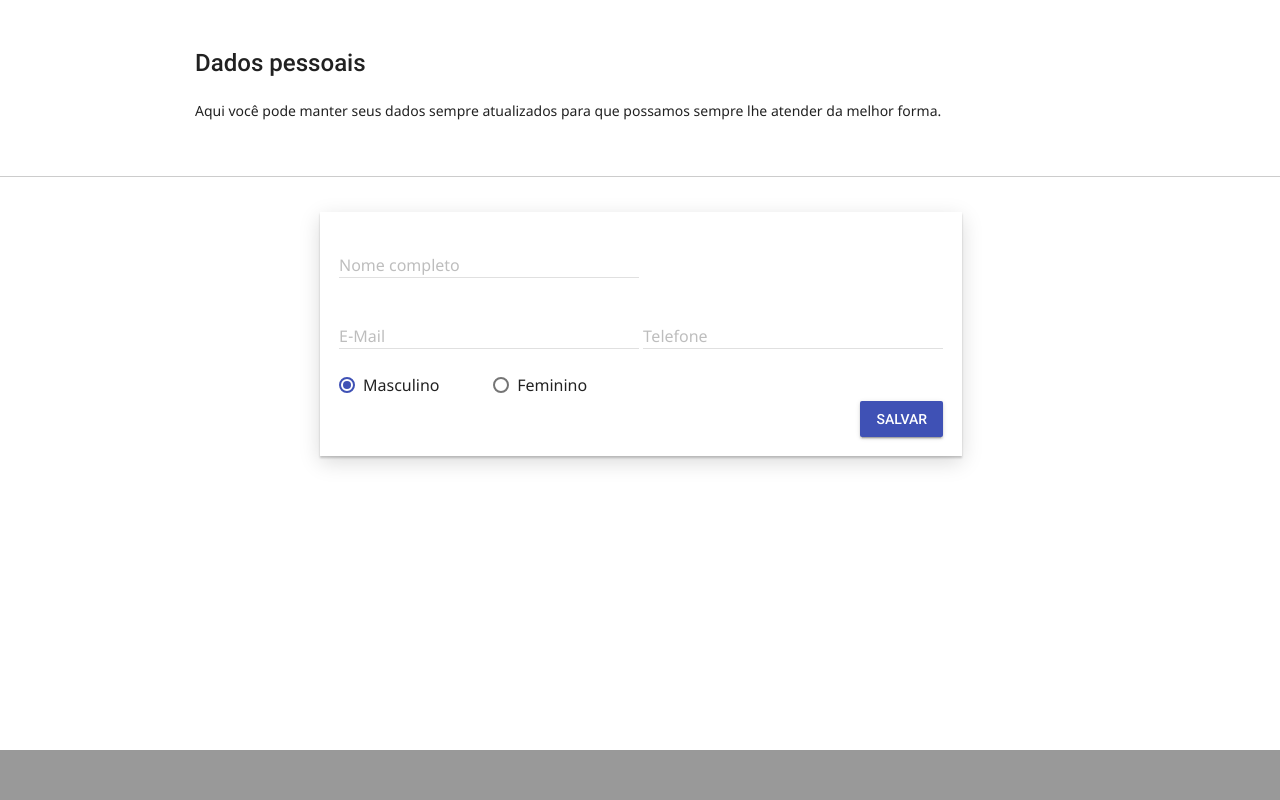
After one commit to Josebr1/projeto-conclusao-curso-tpi, a PHP site: page /tab-dados-pessoais.php in a window 1280 px wide. The commit adds this page. Run offline with PHP 8.4, Linux system fonts and the light colour scheme.

Commit message:
add tab-dados-pessoais

```diff
--- a/css/styles.css
+++ b/css/styles.css
@@ -193,14 +193,26 @@ footer {
     left: 0;
     right: 0;
     margin: auto;
-
     height: 100%;
     min-height: 100%;
     width: 70%;
     min-width: 65%;
     background-color: #FFFFFF;
     padding: 20px 20px 20px 20px;
+}
 
+.panel-container-dados {
+    top: 0;
+    bottom: 0;
+    left: 0;
+    right: 0;
+    margin: auto;
+    height: 100%;
+    min-height: 100%;
+    width: 50%;
+    min-width: 35%;
+    background-color: #FFFFFF;
+    padding: 20px 20px 20px 20px;
 }
 
 .user-containe{
@@ -223,7 +235,6 @@ footer {
    bottom:0px;
     right: 0;
    height:50px;
-   width:auto;
    margin-bottom: 0;
    background:#999;
 }
@@ -238,3 +249,8 @@ footer {
     margin-bottom: 0;
     background:#999;
 }
+
+.table-shadow{
+    padding: 16px 16px 16px 16px;
+    box-shadow: 0 2px 2px 0 rgba(0, 0, 0, 0.2), 0 6px 20px 0 rgba(0, 0, 0, 0.15);
+}
--- a/js/js.js
+++ b/js/js.js
@@ -29,3 +29,6 @@ function abrirPopupComInfo(url, info) {
     newwindow.focus();
     return false;
 }
+function calendario() {
+$( "#calendario" ).datepicker();
+}
--- a/menu-tabs-user.php
+++ b/menu-tabs-user.php
@@ -52,7 +52,7 @@
             <div class="page-content"><iframe style="width:100%; height:100%; position: absolute" src="tab-topicos-php.php" frameborder="no"></iframe></div>
         </section>
         <section class="mdl-layout__tab-panel" id="scroll-tab-3">
-            <div class="page-content"><iframe style="width:100%; height:100%; position: absolute" src="tab-inicial-user.php" frameborder="no"></iframe></div>
+            <div class="page-content"><iframe style="width:100%; height:100%; position: absolute" src="tab-dados-pessoais.php" frameborder="no"></iframe></div>
         </section>
         <section class="mdl-layout__tab-panel" id="scroll-tab-4">
             <div class="page-content"><!-- Your content goes here --></div>
--- /dev/null
+++ b/tab-dados-pessoais.php
@@ -0,0 +1,103 @@
+<!DOCTYPE html>
+<html lang="pt-br">
+<head>
+    <meta charset="UTF-8">
+    <title>Cadastro</title>
+
+    <!--Import Google Icon Font-->
+    <link rel="stylesheet" href="https://fonts.googleapis.com/icon?family=Material+Icons">
+
+    <!--Import style-->
+    <link type="text/css" rel="stylesheet" href="css/styles.css" media="screen,projection"/>
+
+    <!--Import material-->
+    <link rel="stylesheet" href="material/material.min.css">
+
+    <!--Let browser know website is optimized for mobile-->
+    <meta name="viewport" content="width=device-width, initial-scale=1.0"/>
+
+</head>
+<body style="background: #ffffff;">
+
+<div class="panel-container">
+
+    <div class="user-container">
+        <table>
+            <tr>
+                <td><h4>Dados pessoais</h4></td>
+            </tr>
+            <tr>
+                <td><p>Aqui você pode manter seus dados sempre atualizados para que possamos sempre lhe atender da
+                        melhor forma.</p></td>
+            </tr>
+        </table>
+
+    </div>
+</div>
+
+<hr>
+
+<div class="panel-container-dados">
+
+    <form action="#">
+
+
+    <table class="table-shadow" style="width: 100%;">
+        <tr>
+            <td>
+                <div class="mdl-textfield mdl-js-textfield mdl-textfield--floating-label">
+                    <input class="mdl-textfield__input" type="text" id="sample3">
+                    <label class="mdl-textfield__label" for="sample3">Nome completo</label>
+                </div>
+            </td>
+        </tr>
+        <tr>
+            <td>
+                <div class="mdl-textfield mdl-js-textfield mdl-textfield--floating-label">
+                    <input class="mdl-textfield__input" type="text" id="sample3">
+                    <label class="mdl-textfield__label" for="sample3">E-Mail</label>
+                </div>
+            </td>
+            <td>
+                <div class="mdl-textfield mdl-js-textfield mdl-textfield--floating-label">
+                    <input class="mdl-textfield__input" type="text" id="sample3">
+                    <label class="mdl-textfield__label" for="sample3">Telefone</label>
+                </div>
+            </td>
+        </tr>
+        <tr>
+            <td>
+                <label class="mdl-radio mdl-js-radio mdl-js-ripple-effect" for="option-1" style="margin-right: 50px">
+                    <input type="radio" id="option-1" class="mdl-radio__button" name="options" value="1" checked>
+                    <span class="mdl-radio__label">Masculino</span>
+                </label>
+
+                <label class="mdl-radio mdl-js-radio mdl-js-ripple-effect" for="option-2">
+                    <input type="radio" id="option-2" class="mdl-radio__button" name="options" value="2">
+                    <span class="mdl-radio__label">Feminino</span>
+                </label>
+            </td>
+        </tr>
+        <tr>
+            <td>
+            </td>
+            <td>
+                <button class="mdl-button mdl-js-button mdl-button--raised mdl-button--colored" style="float: right">
+                    Salvar
+                </button>
+            </td>
+        </tr>
+    </table>
+
+
+    </form>
+</div>
+
+<!--Import jQuery before material.js-->
+<script src="material/material.min.js"></script>
+<!--Import js.js-->
+<script type="text/javascript" src="js/js.js"></script>
+
+<dir id="footer-fixed"></dir>
+</body>
+</html>
```
